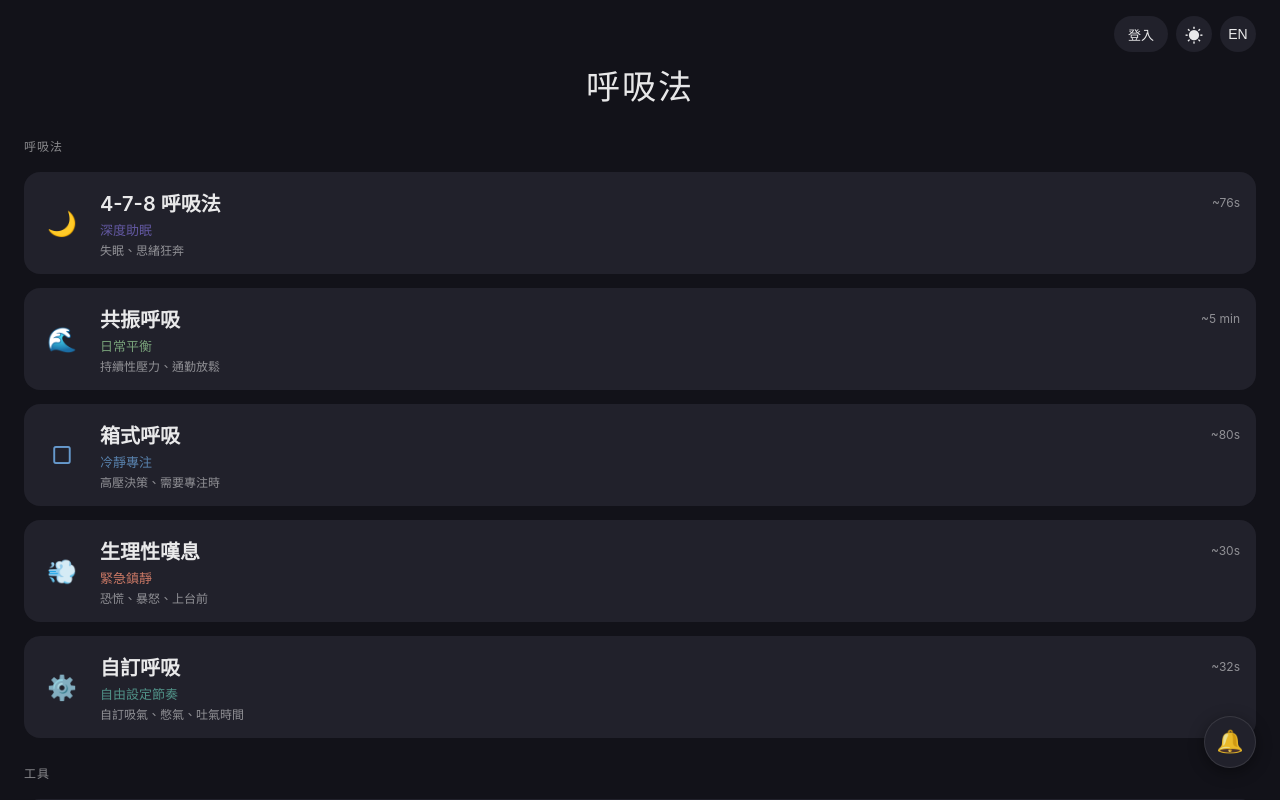
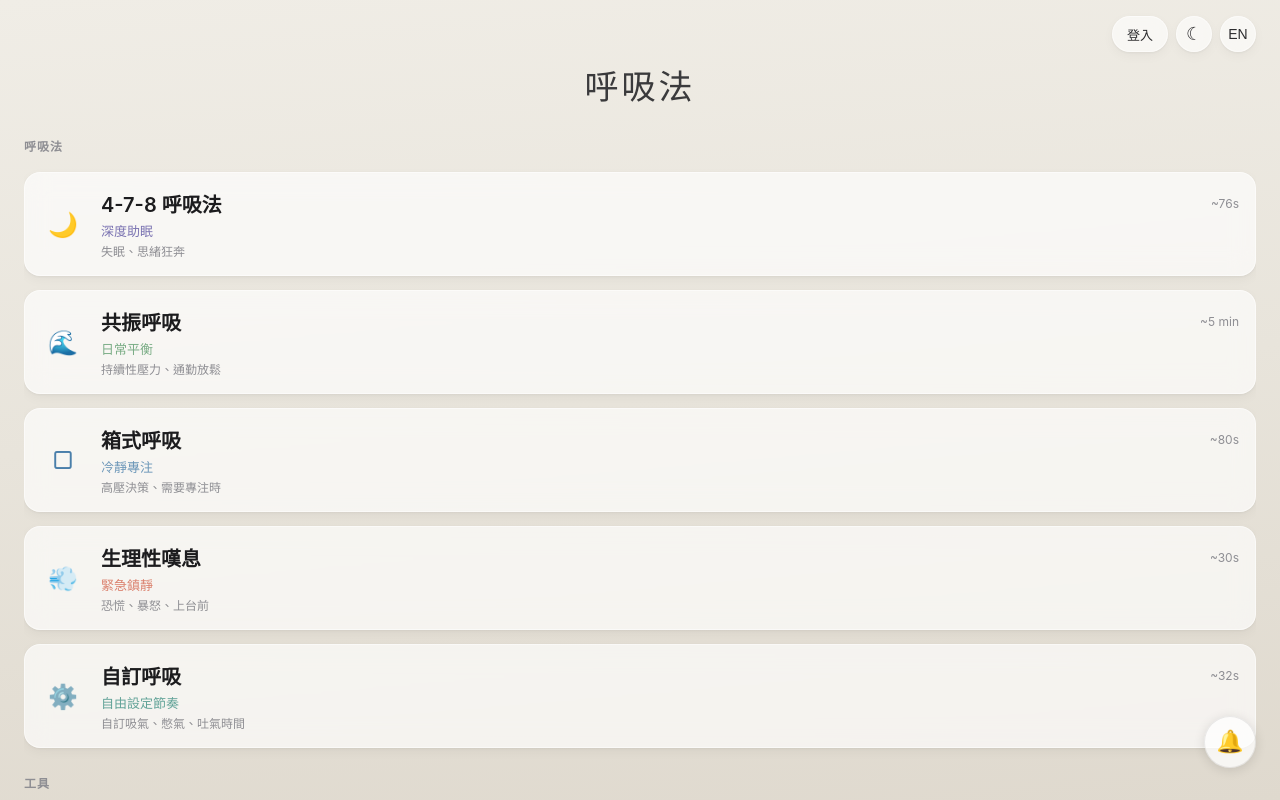
Before and after one commit to myttttttt/breathflow, a plain HTML site: page index.html in a window 1280 px wide. Drawn offline with Linux system fonts and the light colour scheme; no server answers.

Commit message:
Auto day/night theme based on time (6am-6pm)

```diff
--- a/index.html
+++ b/index.html
@@ -334,7 +334,13 @@ var currentUser = null;
 var userStats = null;
 
 // ===================== THEME =====================
-var isDayMode = localStorage.getItem('theme') === 'light';
+function getAutoTheme() {
+  var h = new Date().getHours();
+  return (h >= 6 && h < 18) ? 'light' : 'dark';
+}
+var themeOverride = localStorage.getItem('theme'); // 'light', 'dark', or null (auto)
+var isDayMode = themeOverride ? themeOverride === 'light' : getAutoTheme() === 'light';
+
 function applyTheme() {
   if (isDayMode) {
     document.documentElement.setAttribute('data-theme', 'light');
@@ -342,10 +348,7 @@ function applyTheme() {
     document.documentElement.removeAttribute('data-theme');
   }
   var btn = document.getElementById('theme-btn');
-  if (btn) {
-    // Show sun when in night mode (to switch to day), moon when in day mode (to switch to night)
-    btn.textContent = isDayMode ? '\u263E' : '\u2600';
-  }
+  if (btn) btn.textContent = isDayMode ? '\u263E' : '\u2600';
 }
 function toggleTheme() {
   isDayMode = !isDayMode;
@@ -353,6 +356,13 @@ function toggleTheme() {
   applyTheme();
 }
 applyTheme();
+// Auto-switch theme check every minute
+setInterval(function() {
+  if (!localStorage.getItem('theme')) {
+    var auto = getAutoTheme() === 'light';
+    if (auto !== isDayMode) { isDayMode = auto; applyTheme(); }
+  }
+}, 60000);
 
 // ===================== AUTH =====================
 firebase.auth().onAuthStateChanged(function(user) {
```
